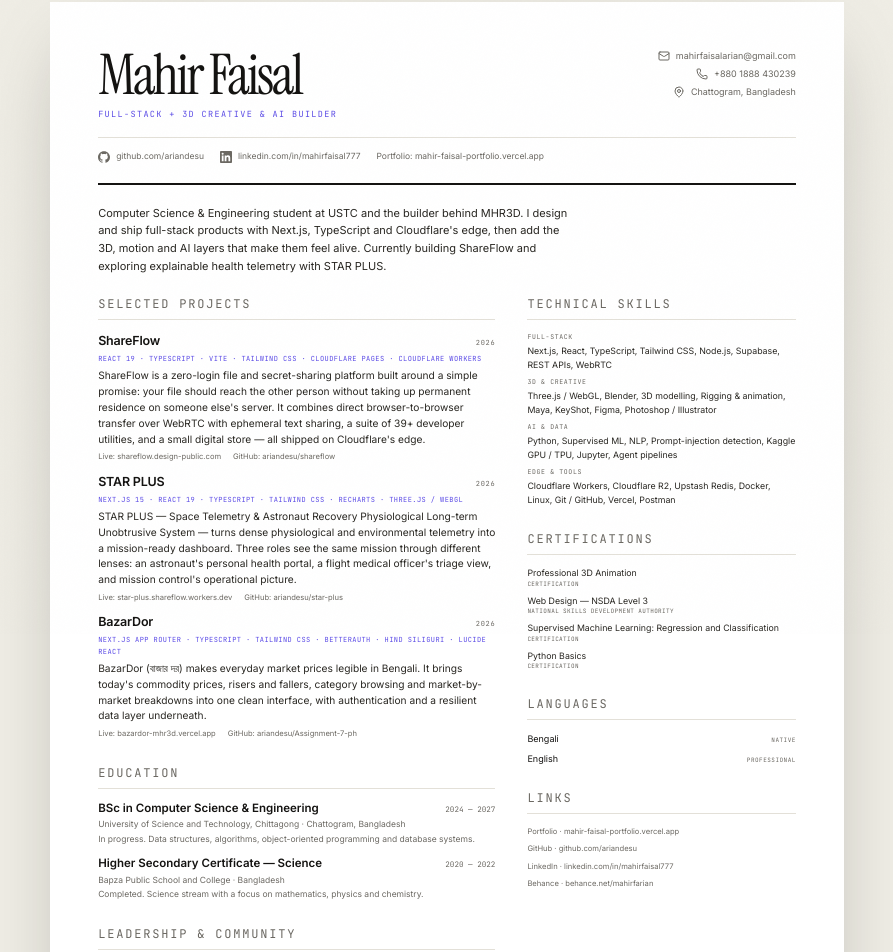
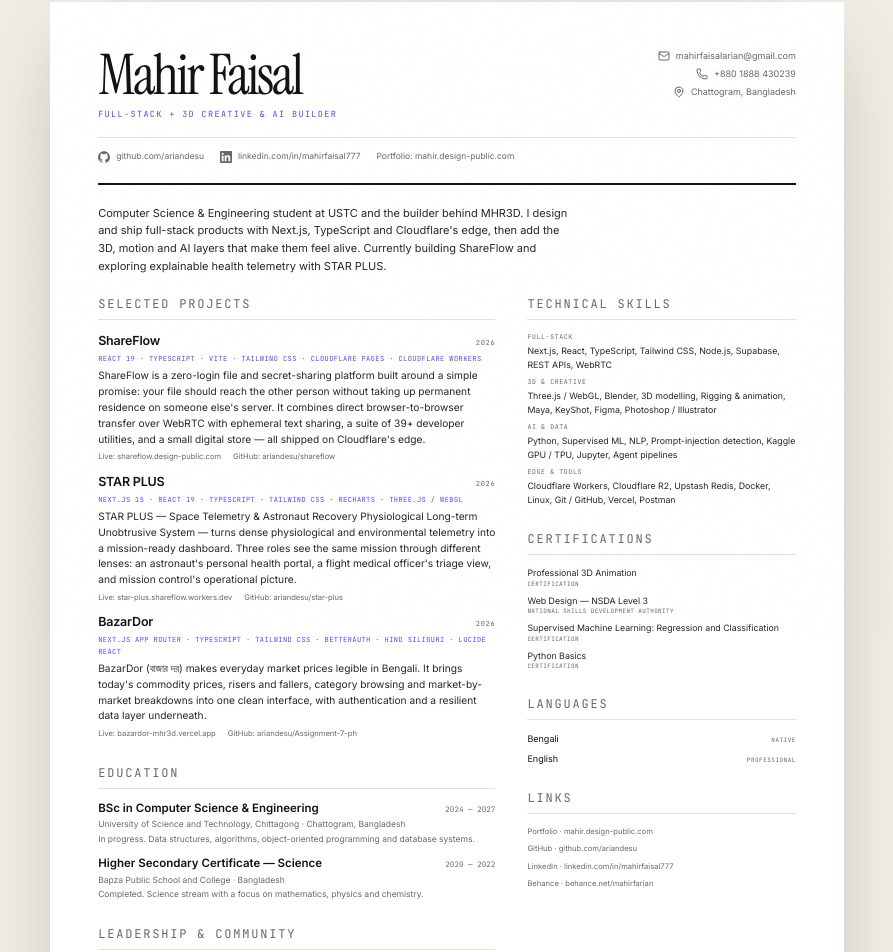
Before and after one commit to ariandesu/Portfolio, a Next.js app: page /resume in a window 1280 px wide. Shown: the part 166-1118 px from the top of the page, without its empty margins (193-1086 px from the left). Built offline with nearby package versions, Linux system fonts and the light colour scheme; no server answers.

Commit message:
Fix resume URL: update from vercel.app to design-public.com in resume page and site config

```diff
--- a/app/resume/page.tsx
+++ b/app/resume/page.tsx
@@ -110,7 +110,7 @@
                 <LinkedinIcon className="h-3 w-3" />
                 linkedin.com/in/mahirfaisal777
               </a>
-              <span>Portfolio: mahir-faisal-portfolio.vercel.app</span>
+              <span>Portfolio: mahir.design-public.com</span>
             </div>
           </header>
 
@@ -279,7 +279,7 @@
                       target="_blank"
                       rel="noreferrer noopener"
                     >
-                      Portfolio · mahir-faisal-portfolio.vercel.app
+                      Portfolio · mahir.design-public.com
                     </a>
                   </li>
                   <li>
--- a/content/site.ts
+++ b/content/site.ts
@@ -57,7 +57,7 @@
 };
 
 const siteUrl =
-  process.env.NEXT_PUBLIC_SITE_URL ?? "https://mahir-faisal-portfolio.vercel.app";
+  process.env.NEXT_PUBLIC_SITE_URL ?? "https://mahir.design-public.com";
 
 export const site = {
   url: siteUrl,
```
